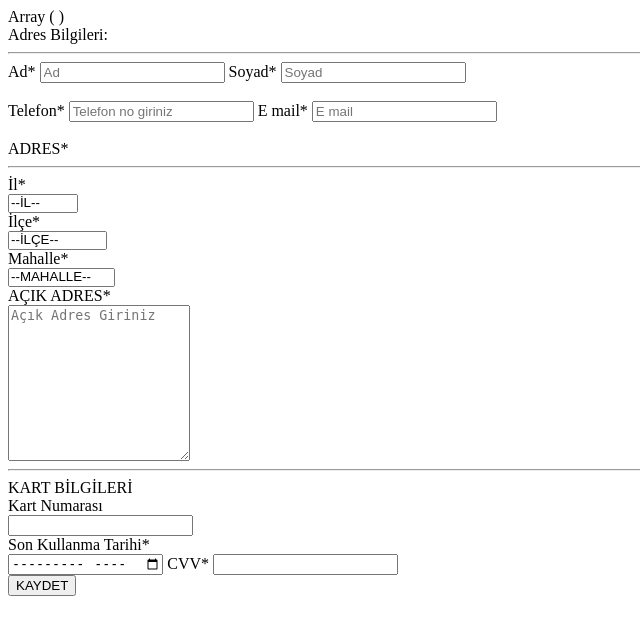
After one commit to balkizsonar/php-giris, a PHP site: page /form/siparis-form.php in a window 1280 px wide. The commit adds this page. Shown: the top 635 px of the page, without its empty margins (0-640 px from the left). Run offline with PHP 8.4, Linux system fonts and the light colour scheme.

Commit message:
SİPARİS-FORM

```diff
--- /dev/null
+++ b/php-giris/form/siparis-form.php
@@ -0,0 +1,130 @@
+<?php
+$ad= $_POST["ad"] ?? null;
+$soyad = $_POST["soyad"] ?? null;
+$telefon = $_POST["telefon"] ?? null;
+$email = $_POST["email"] ?? null;
+$il = $_POST["il"] ?? null;
+$ilce = $_POST["ilce"] ?? null;
+
+
+
+print_r($_POST);
+
+?>
+
+
+<!doctype html>
+<html lang="en">
+<head>
+    <meta charset="UTF-8">
+    <meta name="viewport"
+          content="width=device-width, user-scalable=no, initial-scale=1.0, maximum-scale=1.0, minimum-scale=1.0">
+    <meta http-equiv="X-UA-Compatible" content="ie=edge">
+    <title>Document</title>
+
+</head>
+
+
+
+
+<form action="" method="POST"
+      <form>
+          Adres Bilgileri:
+          <hr>
+          <div>
+              <label>
+              Ad*
+              <input type="text" placeholder="Ad" name="ad"
+              </label>
+              <label>
+              Soyad*
+              <input type="text" placeholder="Soyad" name="soyad"
+              </label>
+          </div>
+          <div>
+              <br>
+              <label>
+              Telefon*
+                  <input type="tel" placeholder="Telefon no giriniz" name="telefon" >
+              </label>
+              <label>
+                  E mail*
+                  <input type="email" placeholder="E mail" name="email">
+              </label>
+              <br>
+              <div>
+                  <label>
+                      <br>
+                  ADRES*<hr>
+                  İl*<br>
+                  <select name="il[]" multiple size="1">
+                      <option>--İL--</option>
+                      <option value="corum">ÇORUM</option>
+                      <option value="ankara">ANKARA</option>
+                      <option value="antalya">ANTALYA</option>
+                      <option value="istanbul">İSTANBUL</option>
+                      <br>
+                  </select>
+
+              </div>
+              <div>
+
+                  İlçe*<br>
+                  <select name="ilce[]" multiple size="1">
+                      <option>--İLÇE--</option>
+                      <option value="merkez">MERKEZ</option>
+                      <option value="cankaya">ÇANKAYA</option>
+                      <option value="yenimahalle">YENİMAHALLE</option>
+                      <option value="elmadag">ELMADAĞ</option>
+                      <br>
+                      </label>
+                  </select>
+              </div>
+              <div>
+
+                  Mahalle*<br>
+                  <select name="mahalle[]" multiple size="1">
+                      <option>--MAHALLE--</option>
+                      <option value="kale">KALE</option>
+                      <option value="bahcelievler">BAHÇELİEVLER</option>
+                      <option value="demetgül">DEMETGÜL</option>
+                      <option value="demirkapi">DEMİRKAPI</option>
+                  </select>
+              </div>
+              <div>
+                  AÇIK ADRES*
+                  <br>
+                  <textarea name="acik-adres" placeholder="Açık Adres Giriniz" cols="20" rows="10"></textarea>
+
+          <hr>
+          <form>
+            <div>
+                KART BİLGİLERİ<br>
+                Kart Numarası<br>
+                <input type="number" name="kart-numarasi"><br>
+                Son Kullanma Tarihi*<br>
+                <input type="month" name="ay">
+                CVV*
+                <input type="number" name="cvv">
+                <br>
+            </div>
+
+              <button type="submit">KAYDET</button>
+
+
+              </div>
+
+            </div>
+
+
+
+
+
+
+
+
+
+
+
+          </form>
+      </html>
```
Also changed, not shown: php-giris/ternary.php (+8 -2 lines).
